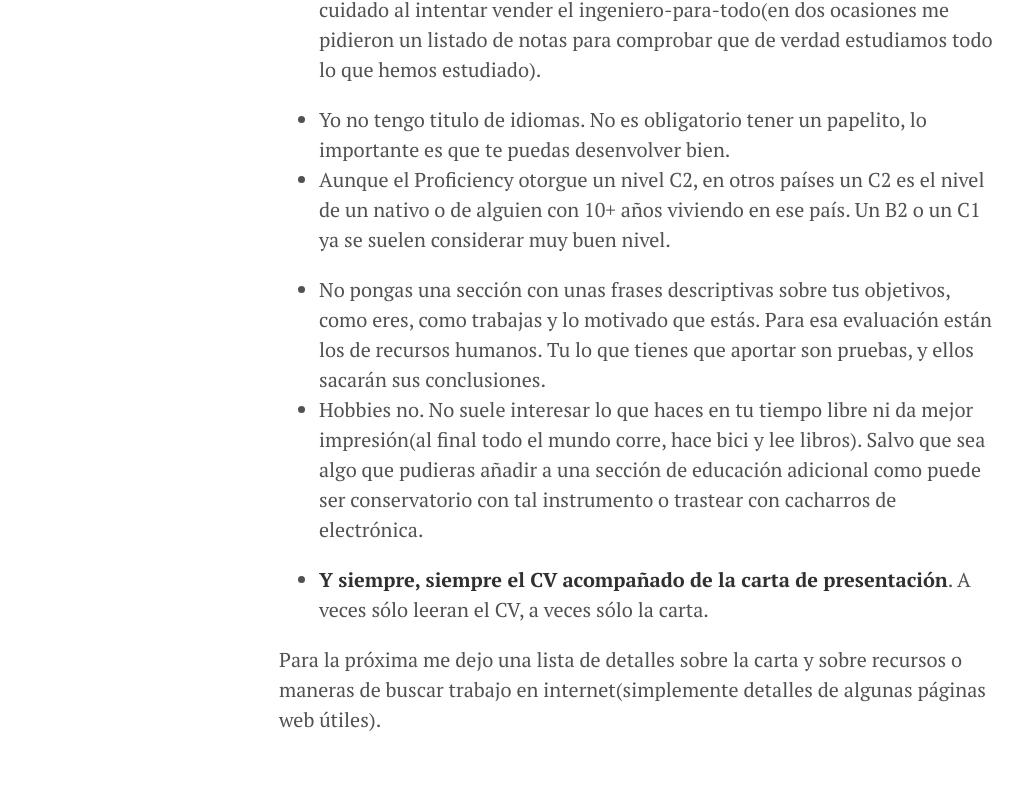
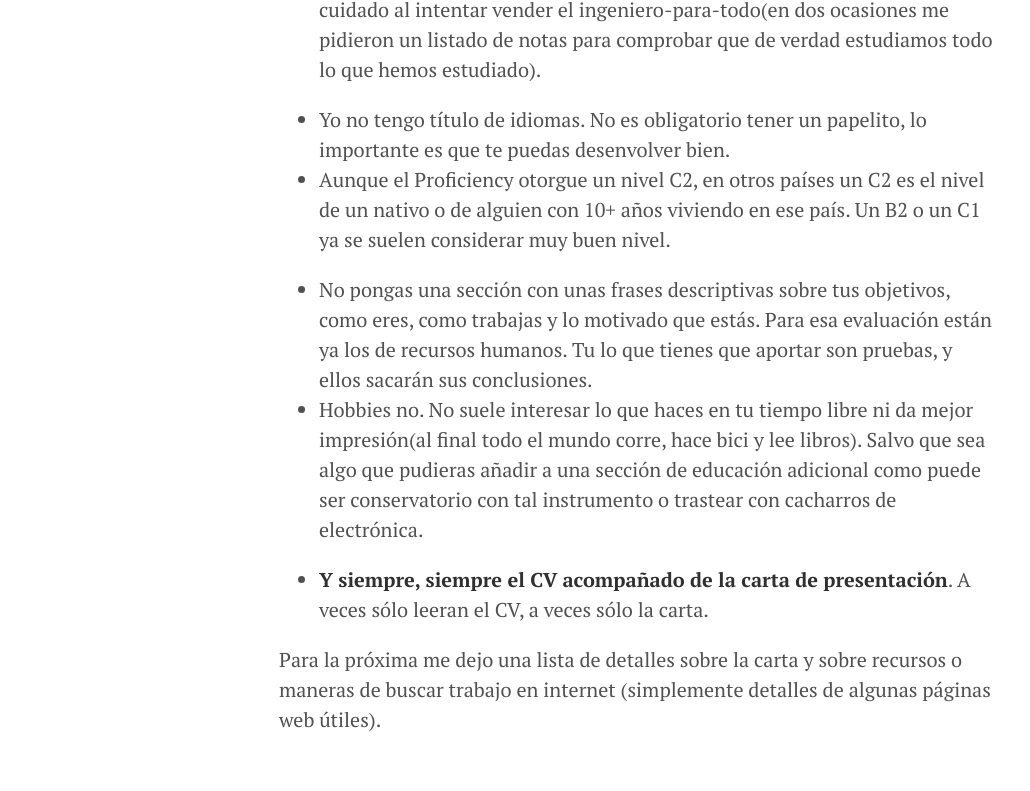
Before and after one commit to pumako/pumako.github.io, a Jekyll site: the page built from _posts/2014-09-12-conclusiones-CV.md, in a window 1280 px wide and 1400 px high, scrolled down 1802 px. Shown: the part 295-1086 px from the top of the window, without its empty margins (1-1031 px from the left). Built offline with Jekyll 4.4.1, drawn with Linux system fonts in a browser that asks for light colours; Markdown is read by kramdown in place of the engine named in the settings; comment, search, counter and statistics services are not loaded.

Commit message:
spelling

```diff
--- a/_posts/2014-09-12-conclusiones-CV.md
+++ b/_posts/2014-09-12-conclusiones-CV.md
@@ -28,12 +28,12 @@ Y he aqui mi lista de observaciones, algunas pueden ser típicas, otras pueden s
 * *Dejar claro lo que has estudiado*. En el caso de Ing. Telecomunicación no es tan fácil ya que no siempre hay un equivalente directo. Importan los detalles: intensificación, ejemplos de asignaturas, etc.
 * La pluridisciplinaridad de Teleco es un plus pero puede llevar a confusión, cuidado al intentar vender el ingeniero-para-todo(en dos ocasiones me pidieron un listado de notas para comprobar que de verdad estudiamos todo lo que hemos estudiado).
 
-* Yo no tengo titulo de idiomas. No es obligatorio tener un papelito, lo importante es que te puedas desenvolver bien.
+* Yo no tengo título de idiomas. No es obligatorio tener un papelito, lo importante es que te puedas desenvolver bien.
 * Aunque el Proficiency otorgue un nivel C2, en otros países un C2 es el nivel de un nativo o de alguien con 10+ años viviendo en ese país. Un B2 o un C1 ya se suelen considerar muy buen nivel.
 
-* No pongas una sección con unas frases descriptivas sobre tus objetivos, como eres, como trabajas y lo motivado que estás. Para esa evaluación están los de recursos humanos. Tu lo que tienes que aportar son pruebas, y ellos sacarán sus conclusiones.
+* No pongas una sección con unas frases descriptivas sobre tus objetivos, como eres, como trabajas y lo motivado que estás. Para esa evaluación están ya los de recursos humanos. Tu lo que tienes que aportar son pruebas, y ellos sacarán sus conclusiones.
 * Hobbies no. No suele interesar lo que haces en tu tiempo libre ni da mejor impresión(al final todo el mundo corre, hace bici y lee libros). Salvo que sea algo que pudieras añadir a una sección de educación adicional como puede ser conservatorio con tal instrumento o trastear con cacharros de electrónica.
 
 * **Y siempre, siempre el CV acompañado de la carta de presentación**. A veces sólo leeran el CV, a veces sólo la carta.
 
-Para la próxima me dejo una lista de detalles sobre la carta y sobre recursos o maneras de buscar trabajo en internet(simplemente detalles de algunas páginas web útiles).
+Para la próxima me dejo una lista de detalles sobre la carta y sobre recursos o maneras de buscar trabajo en internet (simplemente detalles de algunas páginas web útiles).
```
